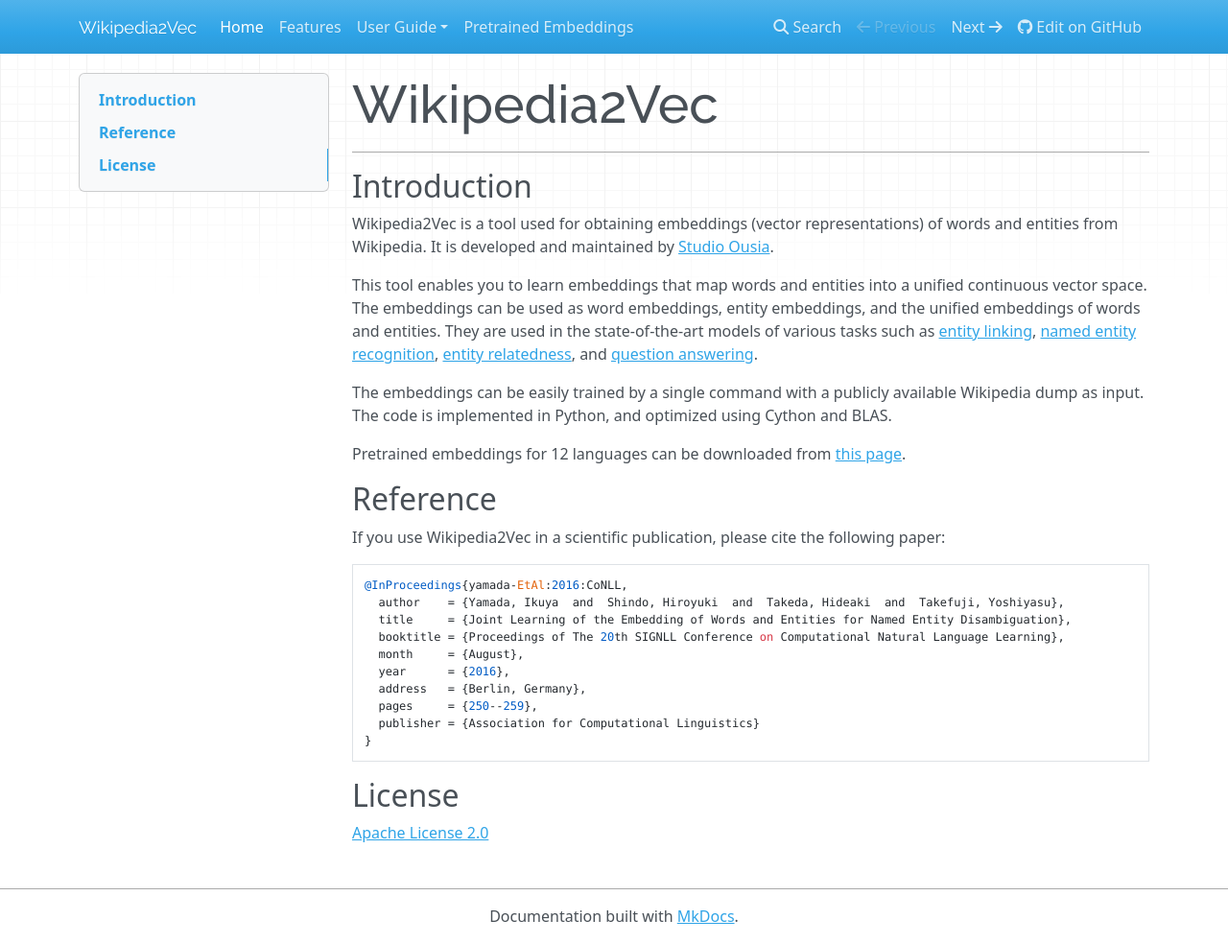
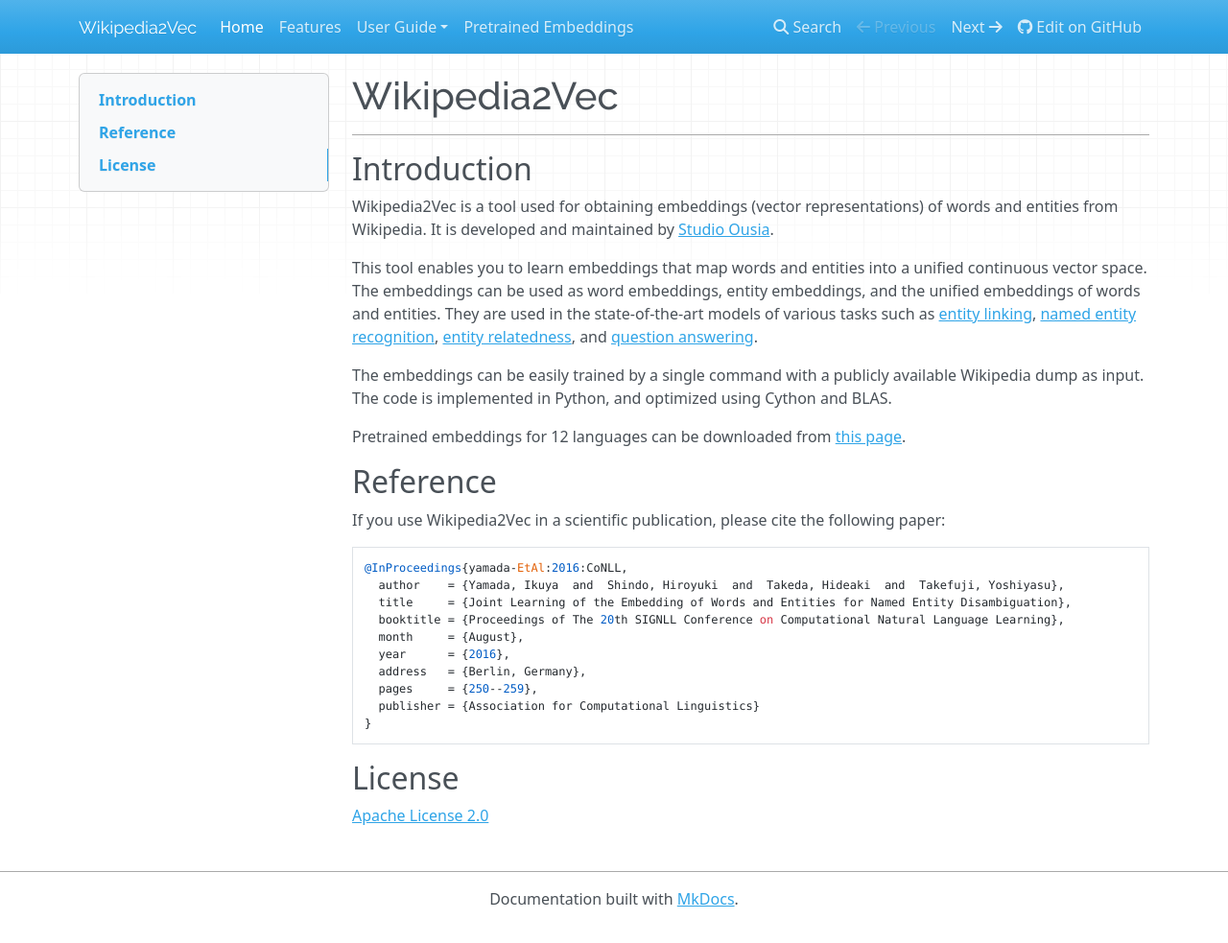
Before and after one commit to wikipedia2vec/wikipedia2vec, an MkDocs documentation site: the page built from docs/index.md, in a window 1280 px wide and 983 px high. Shown: the whole window at 96% size. Built offline with MkDocs 1.6.1, drawn with Linux system fonts in a browser that asks for light colours; nearby versions of some CDN libraries; old or Windows-style settings are respelled for this version of MkDocs.

Commit message:
change the font size

```diff
--- a/docs/css/extra.css
+++ b/docs/css/extra.css
@@ -22,7 +22,7 @@
 }
 
 div.col-md-9 h1:first-of-type {
-    font-size: 55px;
+    font-size: 40px;
     font-weight: 300;
 }
 
```
